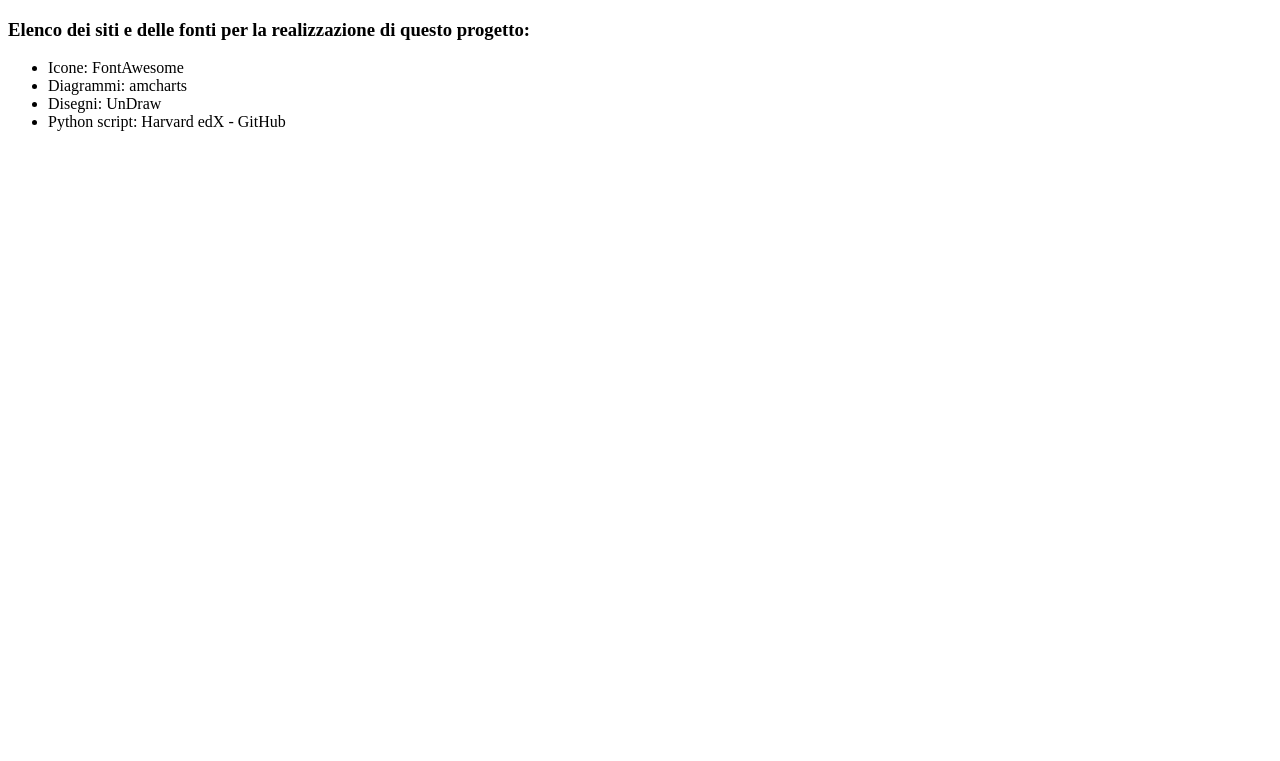
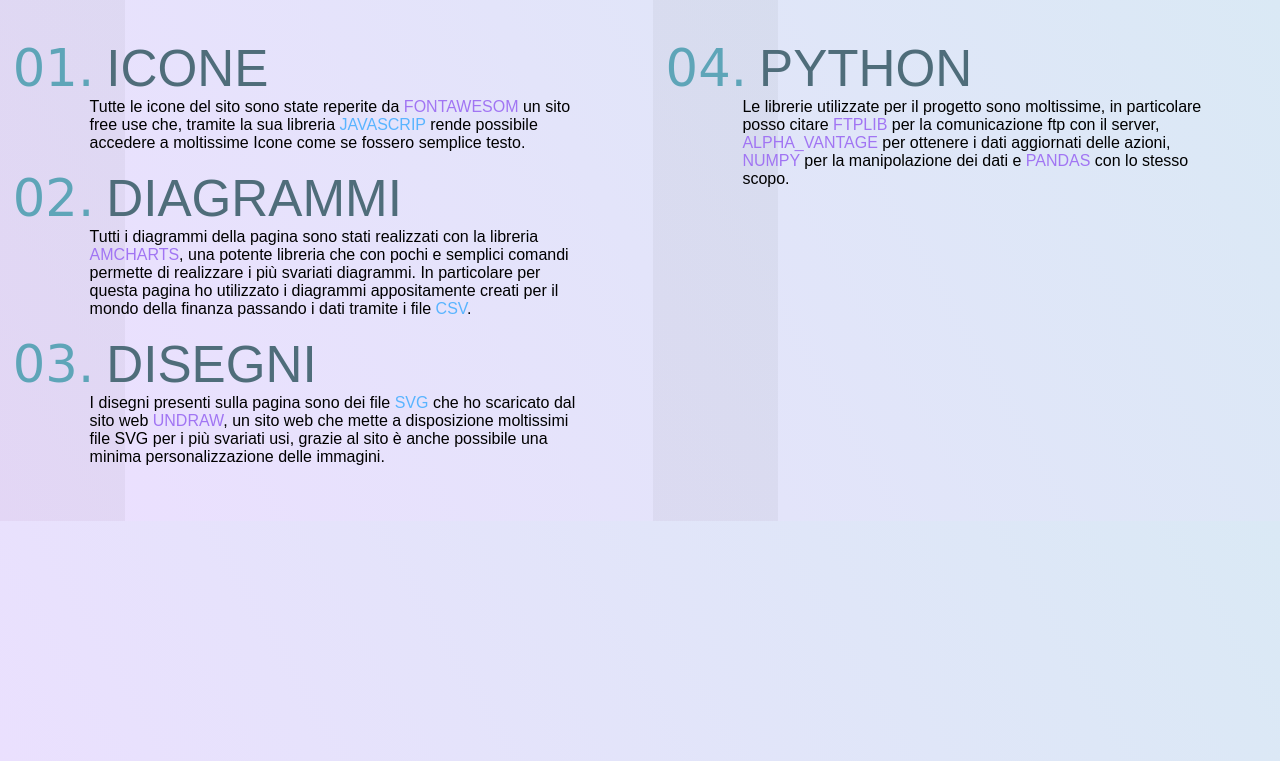
Before and after one commit to FrancescoRomeo02/StockFLIX, a PHP site: page /Web/html/attribution.html in a window 1280 px wide. Shown: the top 761 px of the page. Run offline with PHP 8.4, Linux system fonts and the light colour scheme.

Commit message:
27 maggio 20 p.m.

```diff
--- a/Web/css/abbonamenti.css
+++ b/Web/css/abbonamenti.css
@@ -156,8 +156,8 @@ label {
 }
 
 .button2 {
-  background-color: #59b4ff;
-  box-shadow: 0 0 10px 0 #59b4ff inset, 0 0 20px 2px #59b4ff;
+  background-color: #ef8f6e;
+  box-shadow: 0 0 10px 0 #ef8f6e inset, 0 0 20px 2px #ef8f6e;
 }
 
 .switch {
--- /dev/null
+++ b/Web/css/attribution.css
@@ -0,0 +1,82 @@
+* {
+  margin: 0;
+  padding: 0;
+  box-sizing: border-box;
+  font-family: "Poppins", sans-serif;
+}
+html {
+  background: linear-gradient(60deg, #ecdfff, #dae9f5);
+  overflow-x: hidden;
+}
+.dl-blurbs {
+  display: grid;
+}
+@media (min-width: 768px) {
+  .dl-blurbs {
+    grid-template-columns: repeat(2, 1fr);
+    gap: 2vw;
+  }
+}
+
+/* LIST */
+dl {
+  counter-reset: count;
+  background: linear-gradient(
+    90deg,
+    rgba(0, 0, 0, 0.04) 20%,
+    rgba(255, 255, 255, 0) 0%
+  );
+  padding-left: 4vw;
+  padding-right: 4vw;
+  margin: 0;
+}
+@media (min-width: 768px) {
+  dl {
+    padding-left: 2vw;
+  }
+}
+@media (min-width: 1024px) {
+  dl {
+    padding-top: 3vw;
+    padding-bottom: 3vw;
+  }
+}
+
+dl + dl {
+  counter-reset: counter 4;
+}
+
+dt {
+  counter-increment: count;
+  color: #4f6d7aff;
+  font-family: "Montserrat", sans-serif;
+  font-size: 4vw;
+  text-transform: uppercase;
+}
+
+dt::before {
+  content: counter(count, decimal-leading-zero) ".";
+  font-family: "Abril Fatface", cursive;
+  color: #5ea5b8ff;
+  margin-left: -1vw;
+  padding-right: 12px;
+}
+
+dd {
+  margin-left: 5vw;
+  margin-bottom: 2vh;
+}
+
+span,
+a {
+  text-decoration: none;
+  text-transform: uppercase;
+}
+
+a {
+  color: #a175f3;
+}
+
+span {
+  color: #59b4ff;
+}
--- a/Web/html/abbonamenti.php
+++ b/Web/html/abbonamenti.php
@@ -141,7 +141,9 @@ include('./obj/header.php');
   <!-- js animazioni e toggle -->
   <script src="https://unpkg.com/aos@2.3.1/dist/aos.js"></script>
 
+  <script src="../js/libreria.js" type="text/javascript"></script>
   <script src="../js/app.js" type="text/javascript"></script>
+
   <script>
     AOS.init();
     navSlide();
@@ -163,7 +165,6 @@ include('./obj/header.php');
         });
       }
     };
-    check();
   </script>
 </body>
 
--- a/Web/html/attribution.html
+++ b/Web/html/attribution.html
@@ -4,17 +4,46 @@
     <meta charset="UTF-8" />
     <meta http-equiv="X-UA-Compatible" content="IE=edge" />
     <meta name="viewport" content="width=device-width, initial-scale=1.0" />
+    <link rel="stylesheet" href="../css/attribution.css" />
     <title>StockN - Fonti</title>
   </head>
   <body>
-    <h3>
-      Elenco dei siti e delle fonti per la realizzazione di questo progetto:
-    </h3>
-    <ul>
-      <li>Icone: FontAwesome</li>
-      <li>Diagrammi: amcharts</li>
-      <li>Disegni: UnDraw</li>
-      <li>Python script: Harvard edX - GitHub</li>
-    </ul>
+    <section class="dl-blurbs">
+      <dl>
+        <dt>Icone</dt>
+        <dd>
+          Tutte le icone del sito sono state reperite da
+          <a href="">FontAwesom</a> un sito free use che, tramite la sua
+          libreria <span>Javascrip</span> rende possibile accedere a moltissime
+          Icone come se fossero semplice testo.
+        </dd>
+        <dt>Diagrammi</dt>
+        <dd>
+          Tutti i diagrammi della pagina sono stati realizzati con la libreria
+          <a href="">amcharts</a>, una potente libreria che con pochi e semplici
+          comandi permette di realizzare i più svariati diagrammi. In
+          particolare per questa pagina ho utilizzato i diagrammi appositamente
+          creati per il mondo della finanza passando i dati tramite i file
+          <span>csv</span>.
+        </dd>
+        <dt>Disegni</dt>
+        <dd>
+          I disegni presenti sulla pagina sono dei file <span>SVG</span> che ho
+          scaricato dal sito web <a href="">UNdraw</a>, un sito web che mette a
+          disposizione moltissimi file SVG per i più svariati usi, grazie al
+          sito è anche possibile una minima personalizzazione delle immagini.
+        </dd>
+      </dl>
+      <dl>
+        <dt>Python</dt>
+        <dd>
+          Le librerie utilizzate per il progetto sono moltissime, in particolare
+          posso citare <a href="">ftplib</a> per la comunicazione ftp con il
+          server, <a href="">alpha_vantage</a> per ottenere i dati aggiornati
+          delle azioni, <a href="">numpy</a> per la manipolazione dei dati e
+          <a href="">pandas</a> con lo stesso scopo.
+        </dd>
+      </dl>
+    </section>
   </body>
 </html>
--- a/Web/js/libreria.js
+++ b/Web/js/libreria.js
@@ -202,3 +202,5 @@ if (checkBox.checked == true) {
         }
     }
 }
+
+check()
```
Also changed, not shown: Data/from_db_to_txt.php (+5 -8 lines), Data/new_stockname.txt (+5 -5 lines), Data/stockname.txt (+5 -5 lines), Web/html/settings.php (+9 -3 lines). Lines whose indentation alone changed are shown as unchanged.
